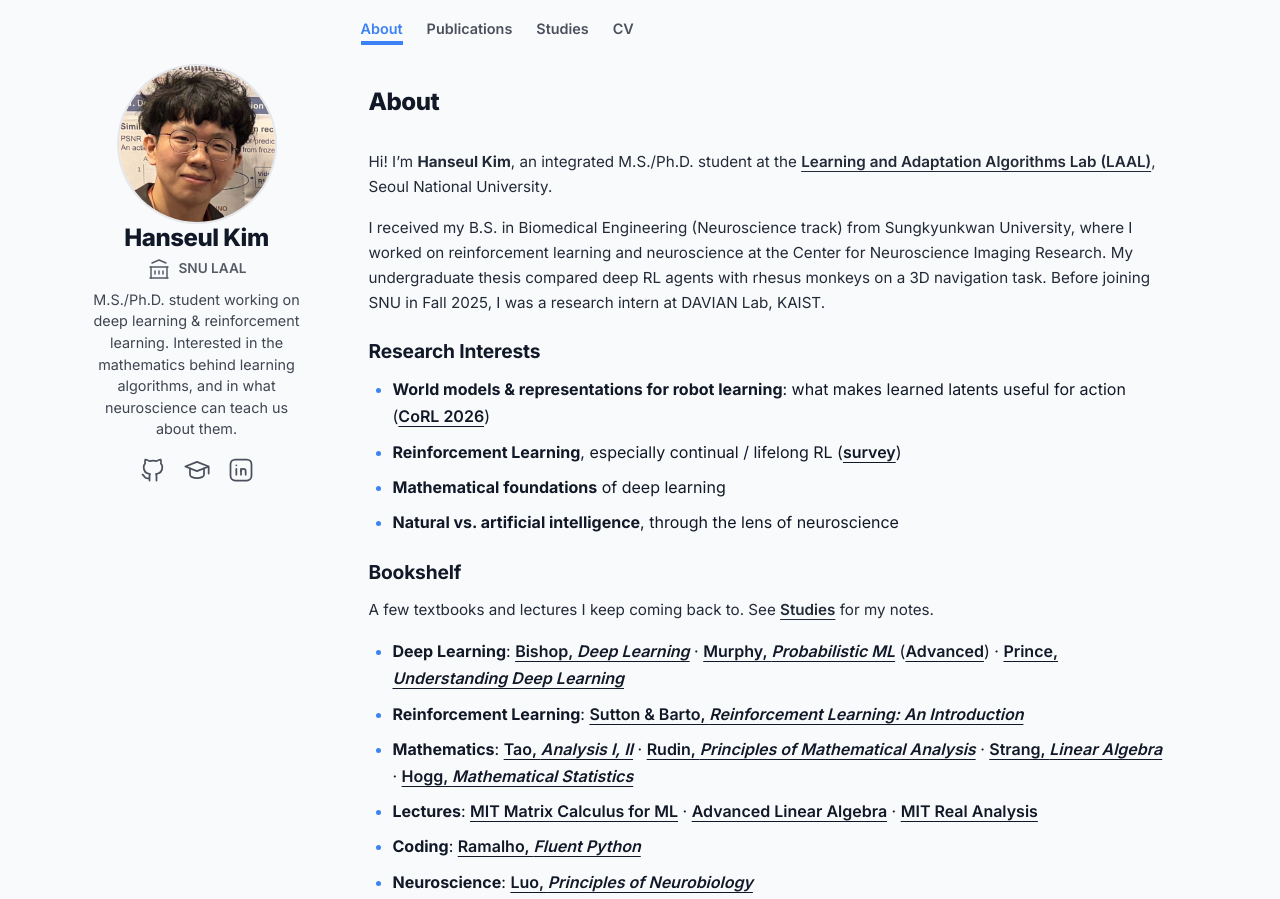
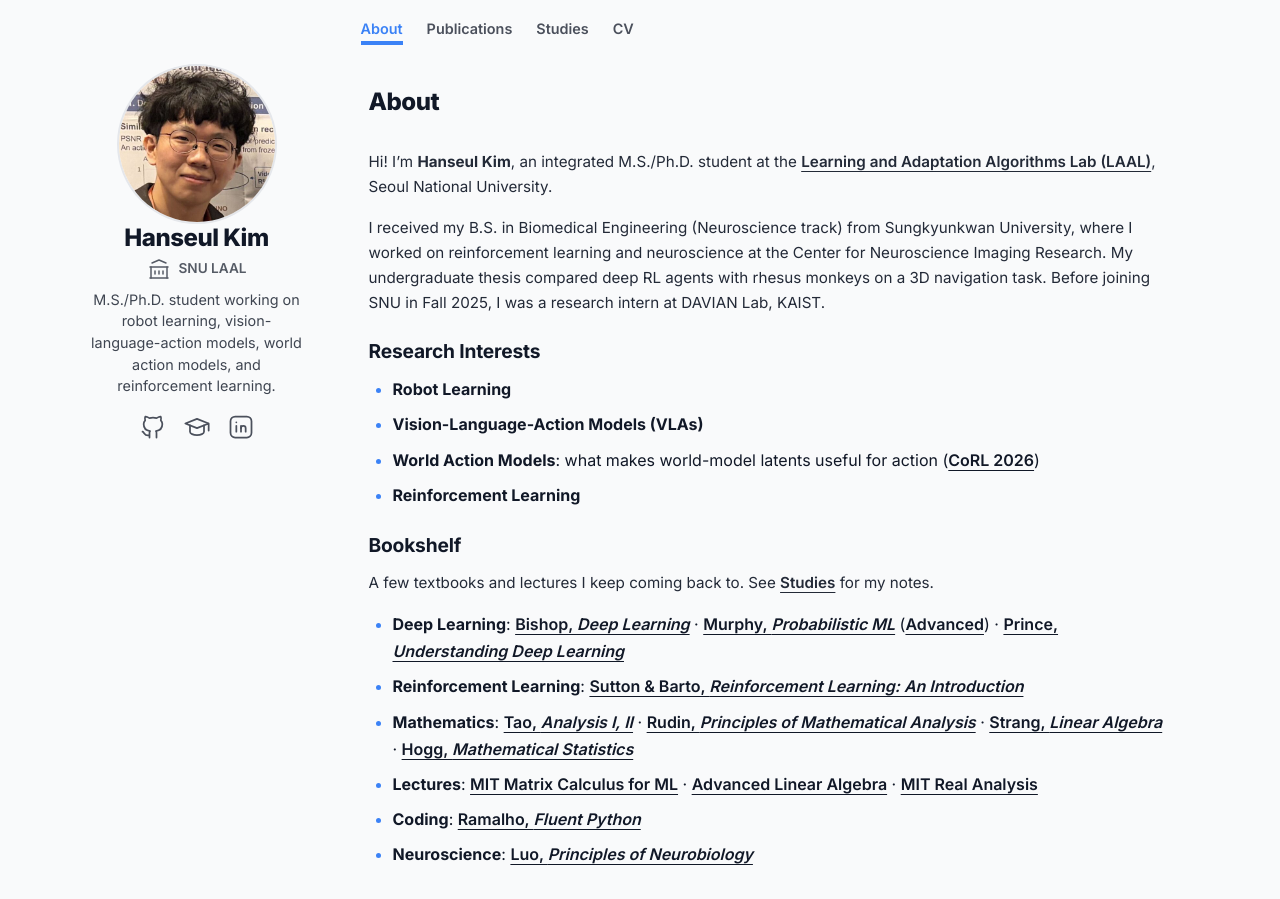
Before and after one commit to k1seul/k1seul.github.io, an Astro site: page / in a window 1280 px wide. Shown: the top 899 px of the page. Built offline with nearby package versions, Linux system fonts and the light colour scheme; Astro itself is replaced by a stand-in of ours; a web font is replaced by a local one.

Commit message:
Update research interests: robot learning, VLAs, world action models, RL
Co-Authored-By: Claude Opus 5.5 <noreply@anthropic.com>

```diff
--- a/src/config/site.ts
+++ b/src/config/site.ts
@@ -3,7 +3,7 @@ import type { SiteConfig, ThemeConfig, SettingsConfig, UmamiAnalyticsConfig, Ana
 export const SITE: SiteConfig = {
     website: "https://k1seul.github.io/",
     author: "Hanseul Kim",
-    desc: "Hanseul Kim: M.S./Ph.D. student at LAAL, Seoul National University, working on deep learning and reinforcement learning.",
+    desc: "Hanseul Kim: M.S./Ph.D. student at LAAL, Seoul National University, working on robot learning, VLAs, world action models, and reinforcement learning.",
     title: "Hanseul Kim",
     ogImage: "og-image.jpg",
     postPerPage: 10,
--- a/src/content/bio.md
+++ b/src/content/bio.md
@@ -2,7 +2,7 @@
 name: "Hanseul Kim"
 avatar: "profile.jpg"
 avatarHover: "profile-drawn.png"
-shortBio: "M.S./Ph.D. student working on deep learning & reinforcement learning. Interested in the mathematics behind learning algorithms, and in what neuroscience can teach us about them."
+shortBio: "M.S./Ph.D. student working on robot learning, vision-language-action models, world action models, and reinforcement learning."
 institution: "SNU LAAL"
 institutionUrl: "https://snu-laal.com/"
 ---
@@ -13,10 +13,10 @@ I received my B.S. in Biomedical Engineering (Neuroscience track) from Sungkyunk
 
 ## Research Interests
 
-- **World models & representations for robot learning**: what makes learned latents useful for action ([CoRL 2026](/publications/corl2026-action-relevant-latents))
-- **Reinforcement Learning**, especially continual / lifelong RL ([survey](https://arxiv.org/abs/2307.11046))
-- **Mathematical foundations** of deep learning
-- **Natural vs. artificial intelligence**, through the lens of neuroscience
+- **Robot Learning**
+- **Vision-Language-Action Models (VLAs)**
+- **World Action Models**: what makes world-model latents useful for action ([CoRL 2026](/publications/corl2026-action-relevant-latents))
+- **Reinforcement Learning**
 
 ## Bookshelf
 
```
